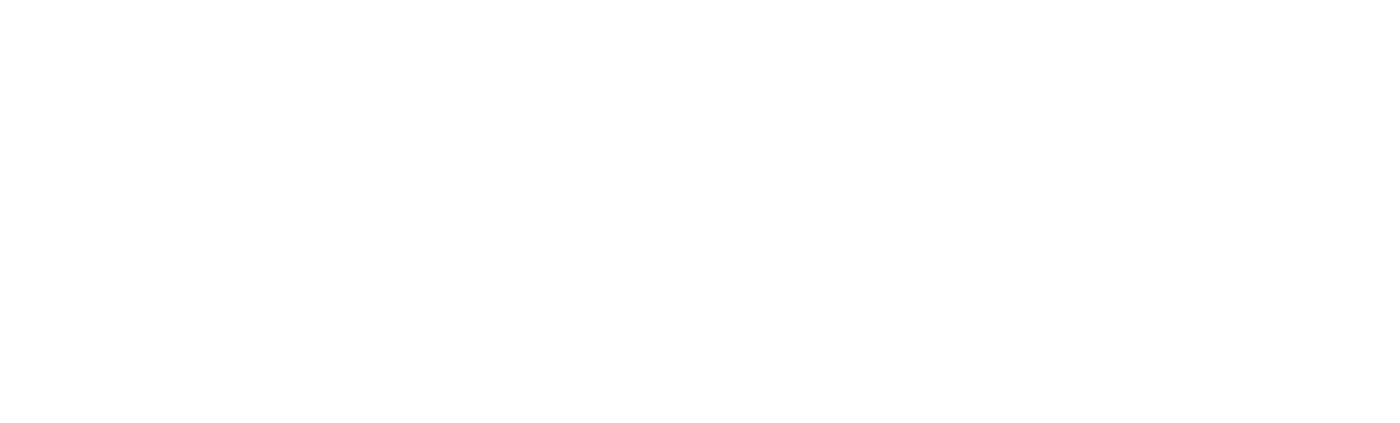
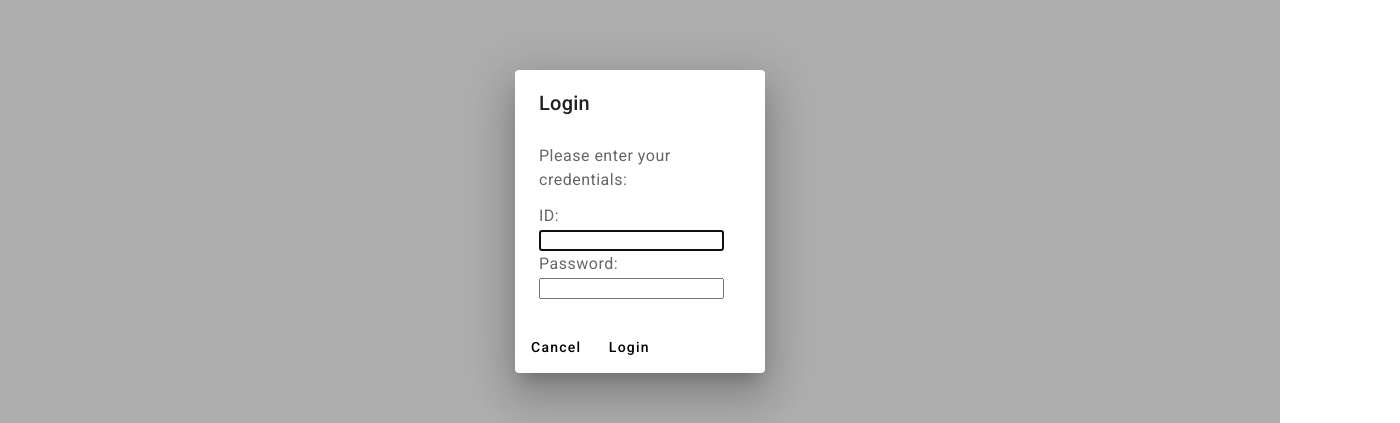
Before and after one commit to HungWah2/ttw9t, an Angular app: page / in a window 1280 px wide. Shown: the part 179-602 px from the top of the page, 1400 px wide, since content can reach past the window. Built offline with nearby package versions, Linux system fonts and the light colour scheme; no server answers.

Commit message:
added Login Dialog

```diff
--- a/src/app/app.component.html
+++ b/src/app/app.component.html
@@ -22,9 +22,9 @@
             <div class="description">{{piano.description}}</div>
             <div class="color">{{piano.color}}</div>
           </div>
-          <div class="button-group">
-            <button (click)="openEditDialog(piano.id)" class="edit-button">Edit</button>
-            <button (click)="delete(piano.id)" class="delete-button">Delete</button>
+          <div class="button-group" *ngIf="showEditDeleteButtons">
+            <button (click)="openEditDialog(piano.id)" class="edit-button" >Edit</button>
+            <button (click)="delete(piano.id)" class="delete-button" >Delete</button>
           </div>
         </div>
       </div>
--- a/src/app/app.component.ts
+++ b/src/app/app.component.ts
@@ -3,6 +3,7 @@
 import { ApiService } from './service/api.service';
 import { MatDialog } from '@angular/material/dialog';
 import { DialogComponent } from 'src/app/dialog/dialog.component';
+import { LoginComponent } from './login/login.component';
 
 @Component({
   selector: 'app-root',
@@ -12,11 +13,13 @@
 export class AppComponent implements OnInit {
   title = 'hd-semniar';
   data: Data[] = [];
+showEditDeleteButtons: any;
 
-  constructor(private apiService: ApiService, private dialog: MatDialog) {}
+  constructor(private apiService: ApiService, public dialog: MatDialog) {}
 
   ngOnInit(): void {
     this.get();
+    this.openLoginDialog();
   }
 
   openDialog() {
@@ -54,4 +57,29 @@
       this.get();
     });
   }
+
+  openLoginDialog(): void {
+    const dialogRef = this.dialog.open(LoginComponent, {
+      width: '250px',
+    });
+
+    dialogRef.afterClosed().subscribe((result) => {
+      // Check user credentials and show/hide buttons accordingly
+      let showEditDeleteButtons: boolean = false;
+
+      if (result && result.userId === '1' && result.password === 'admin') {
+        // User with ID 1 and password 'admin'
+        // Show edit and delete buttons
+        showEditDeleteButtons = true;
+      } else if (result && result.userId === '2' && result.password === 'guest') {
+        // User with ID 2 and password 'guest'
+        // Hide edit and delete buttons
+        showEditDeleteButtons = false;
+      } else {
+        // Invalid credentials or canceled login
+        // You may handle this case as needed
+        showEditDeleteButtons = false;
+      }
+    });
+  }
 }
--- a/src/app/app.module.ts
+++ b/src/app/app.module.ts
@@ -7,6 +7,7 @@
 import { ReactiveFormsModule } from '@angular/forms';
 import {MatDialogModule} from '@angular/material/dialog';
 import {MatIconModule} from '@angular/material/icon';
+import { FormsModule } from '@angular/forms';
 
 
 @NgModule({
@@ -20,7 +21,8 @@
 BrowserAnimationsModule,
 ReactiveFormsModule,
 MatDialogModule,
-MatIconModule
+MatIconModule,
+FormsModule
 ],
 providers: [],
 bootstrap: [AppComponent]
--- /dev/null
+++ b/src/app/login/login.component.html
@@ -0,0 +1,13 @@
+<h2 mat-dialog-title>Login</h2>
+<div mat-dialog-content>
+  <p>Please enter your credentials:</p>
+  <label for="userId">ID:</label>
+  <input id="userId" type="text" [(ngModel)]="userId" />
+  <br />
+  <label for="password">Password:</label>
+  <input id="password" type="password" [(ngModel)]="password" />
+</div>
+<div mat-dialog-actions>
+  <button mat-button (click)="onNoClick()">Cancel</button>
+  <button mat-button [mat-dialog-close]="{ userId: userId, password: password }">Login</button>
+</div>
--- /dev/null
+++ b/src/app/login/login.component.ts
@@ -0,0 +1,35 @@
+import { Component, Inject, NgModule } from '@angular/core';
+import { MAT_DIALOG_DATA, MatDialogRef } from '@angular/material/dialog';
+import { DialogComponent } from '../dialog/dialog.component';
+import { FormsModule } from '@angular/forms';
+import { MatButtonModule } from '@angular/material/button';
+import {MatDialogModule} from '@angular/material/dialog';
+
+
+@Component({
+    selector: 'app-login',
+    templateUrl: './login.component.html',
+})
+export class LoginComponent {
+    userId: any;
+    password: any;
+    constructor(
+        public dialogRef: MatDialogRef<LoginComponent>,
+        @Inject(MAT_DIALOG_DATA) public data: any
+    ) { }
+    onNoClick(): void {
+        this.dialogRef.close();
+    }
+};
+
+@NgModule({
+    imports: [
+      FormsModule,
+      MatButtonModule,
+      MatDialogModule,
+    ],
+    declarations: [
+      LoginComponent
+    ]
+  })
+  export class LoginModule { }
```
